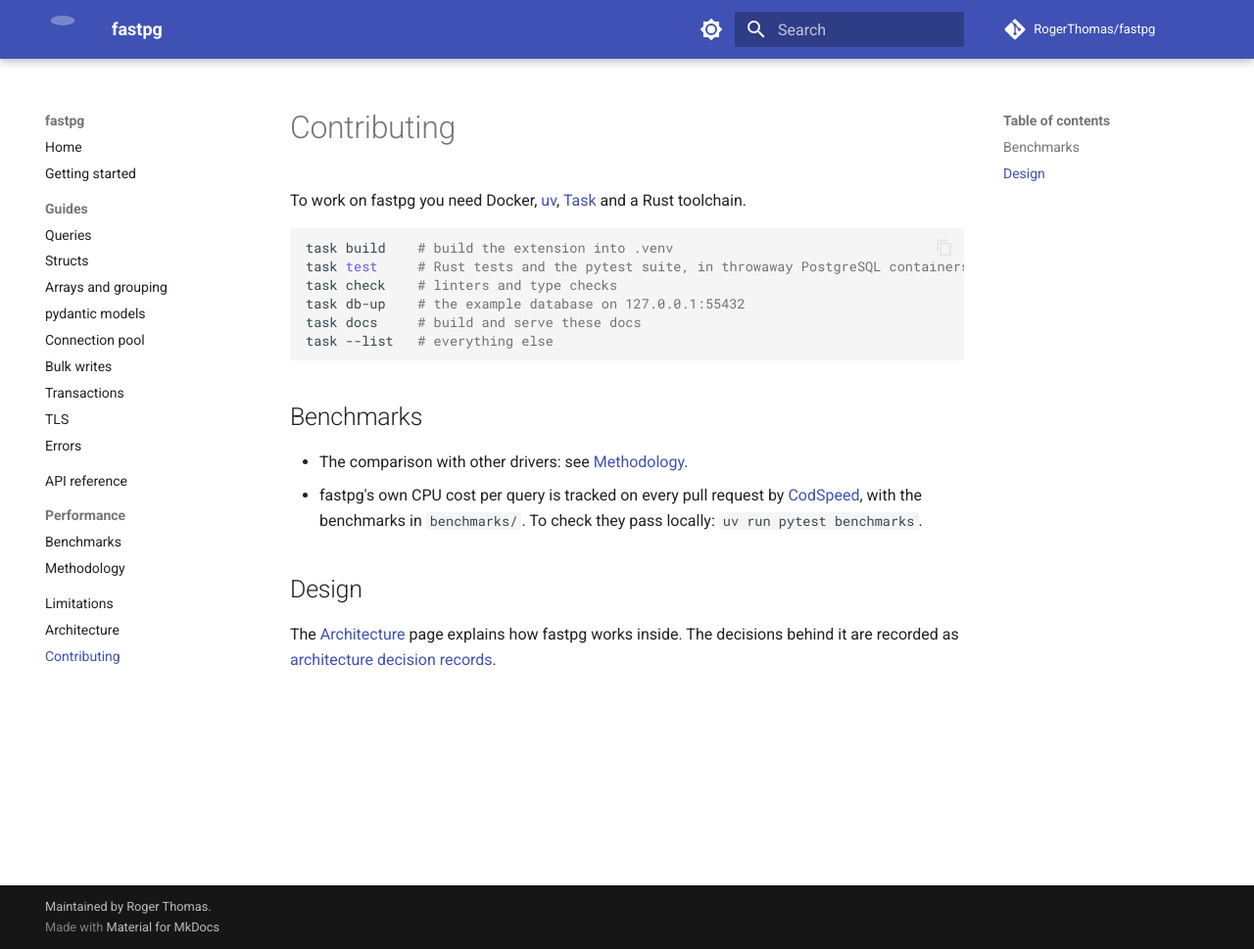
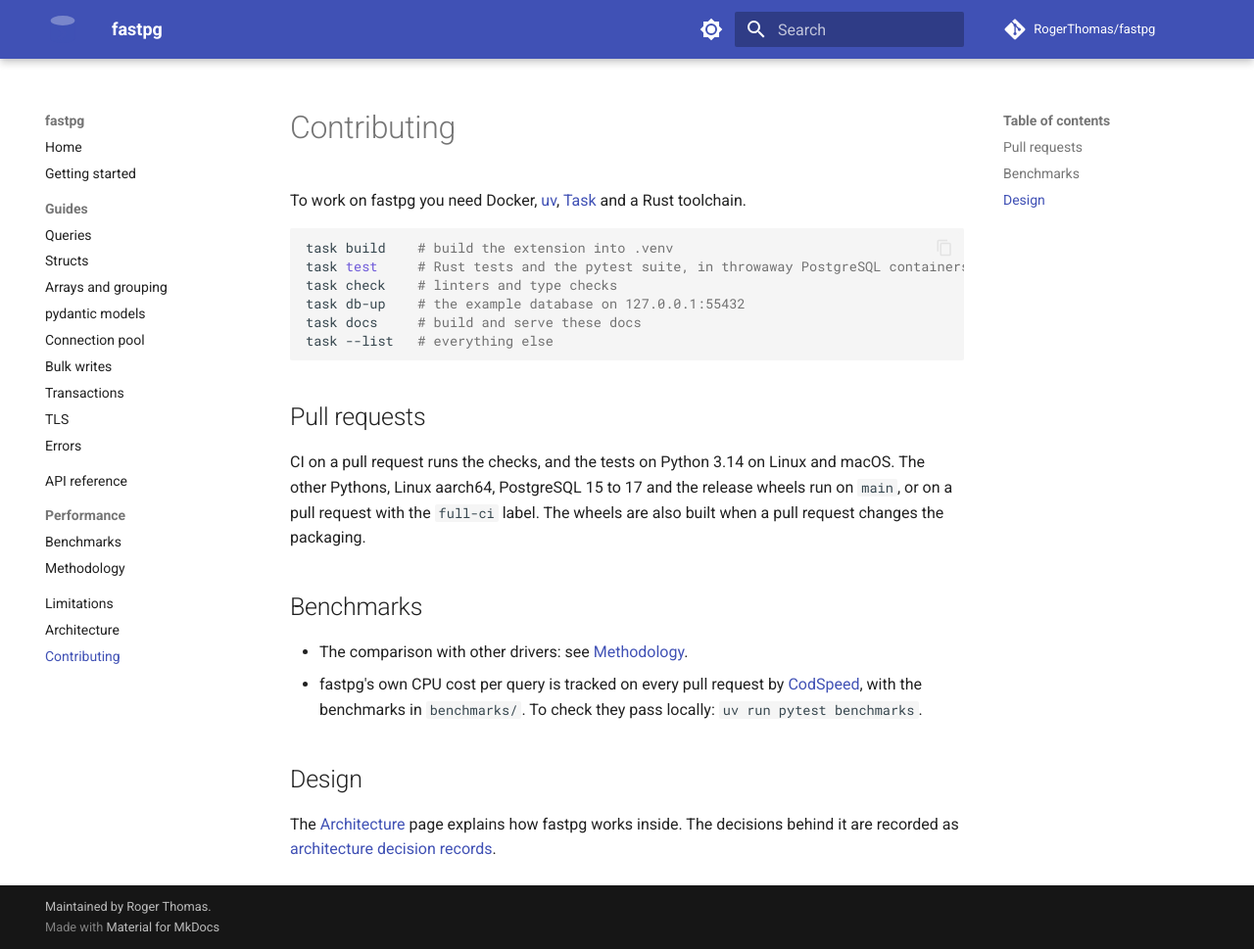
Before and after one commit to RogerThomas/fastpg, an MkDocs documentation site: the page built from docs/contributing.md, in a window 1280 px wide and 969 px high. Shown: the whole window at 98% size. Built offline with MkDocs 1.6.1 and Material for MkDocs 9.7.7, drawn with Linux system fonts in a browser that asks for light colours; comment, search, counter and statistics services are not loaded.

Commit message:
ci: run the full matrix and the wheel builds on main, and a light set on pull requests
A pull request now runs the checks (lint, type-check and docs, merged into one Checks job) and the Python 3.14 tests on Linux x86_64 and macOS. Pushes to main, and pull requests with the full-ci label, run every test job. The release wheels build on a pull request only when the packaging changes or with the full-ci label.

````diff
--- a/docs/contributing.md
+++ b/docs/contributing.md
@@ -12,6 +12,13 @@
 task --list   # everything else
 ```
 
+## Pull requests
+
+CI on a pull request runs the checks, and the tests on Python 3.14 on Linux and macOS.
+The other Pythons, Linux aarch64, PostgreSQL 15 to 17 and the release wheels run on `main`,
+or on a pull request with the `full-ci` label.
+The wheels are also built when a pull request changes the packaging.
+
 ## Benchmarks
 
 * The comparison with other drivers: see [Methodology](benchmarks.md#running-it).
````
Also changed, not shown: 2 other files.
